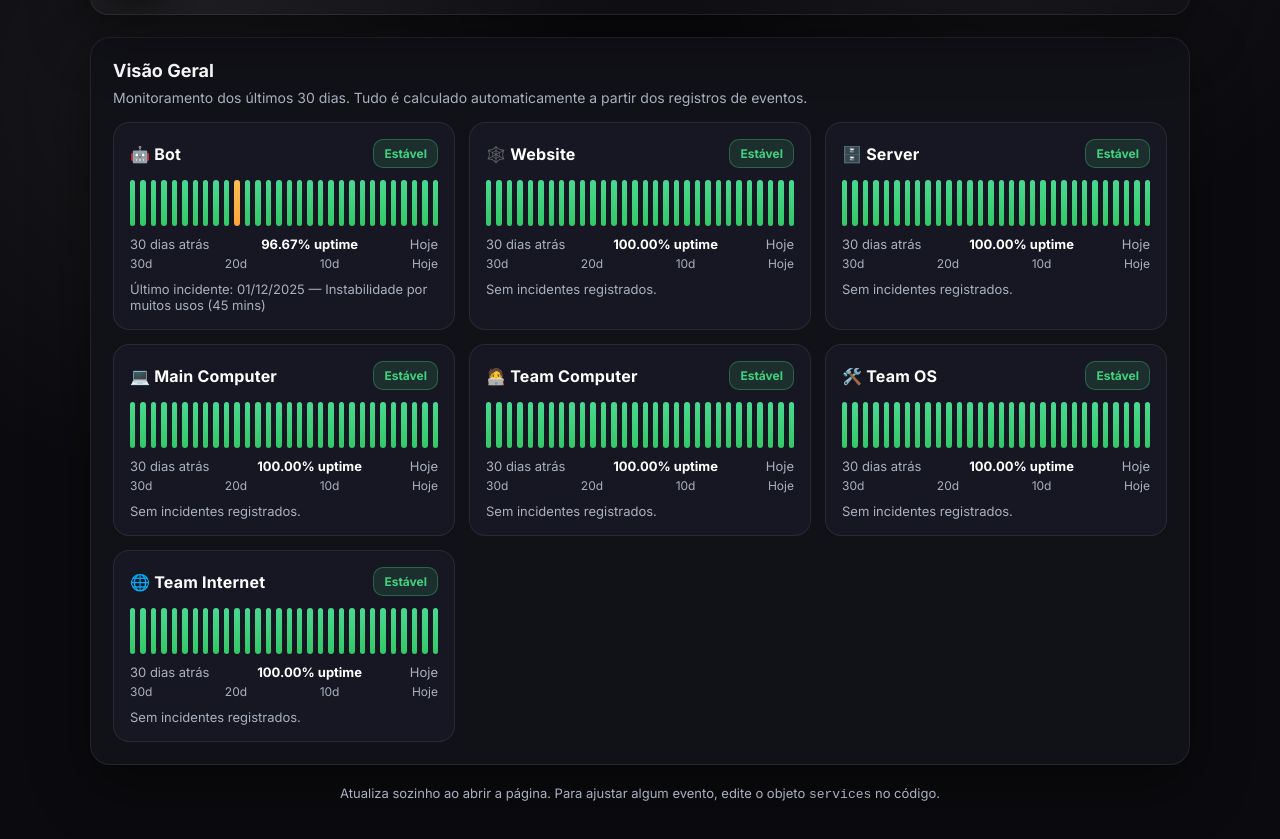
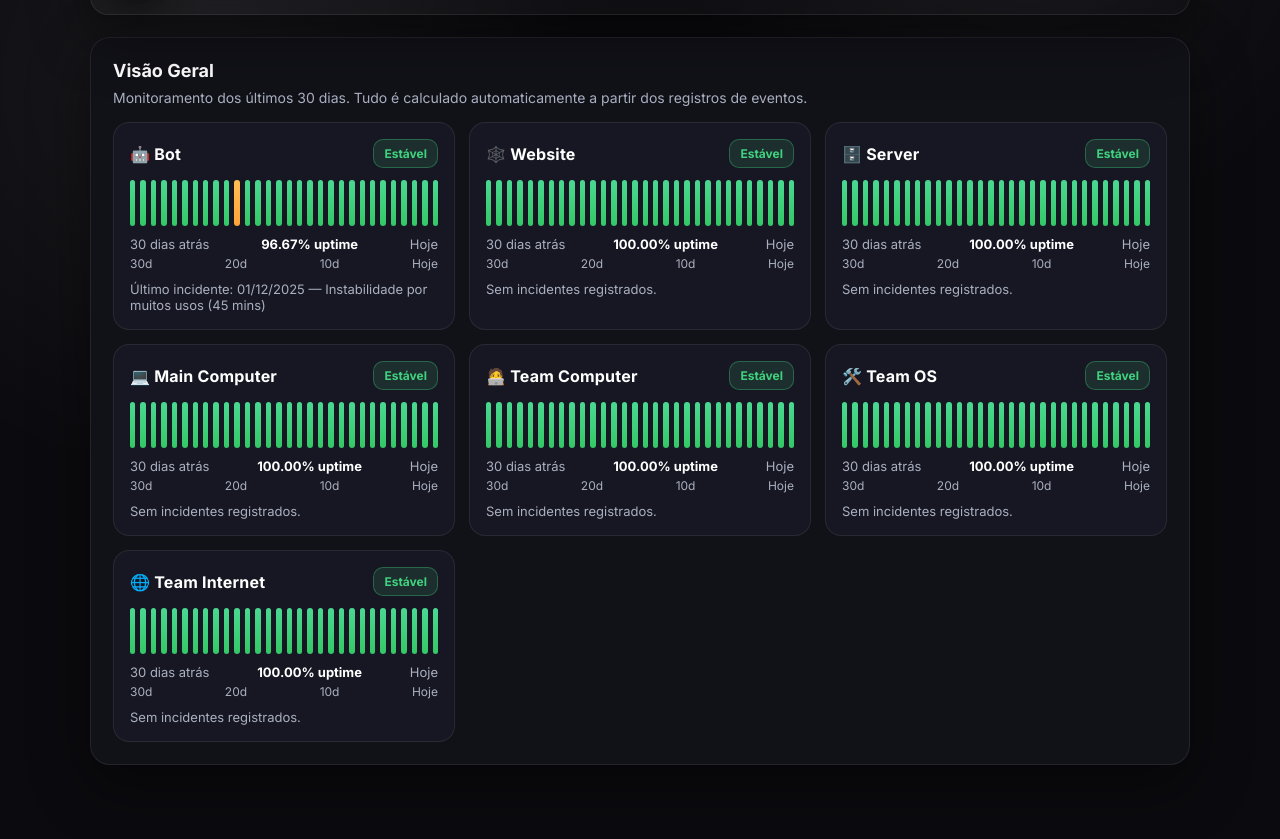
Before and after one commit to linarc-team/linarcstatus, a plain HTML site: page index.html in a window 1280 px wide. Shown: the part 107-946 px from the top of the page. Drawn offline with Linux system fonts and the light colour scheme.

Commit message:
Update index.html

```diff
--- a/index.html
+++ b/index.html
@@ -303,7 +303,6 @@
     </section>
 
     <div class="footer">
-      Atualiza sozinho ao abrir a página. Para ajustar algum evento, edite o objeto <code>services</code> no código.
     </div>
   </div>
 
```
